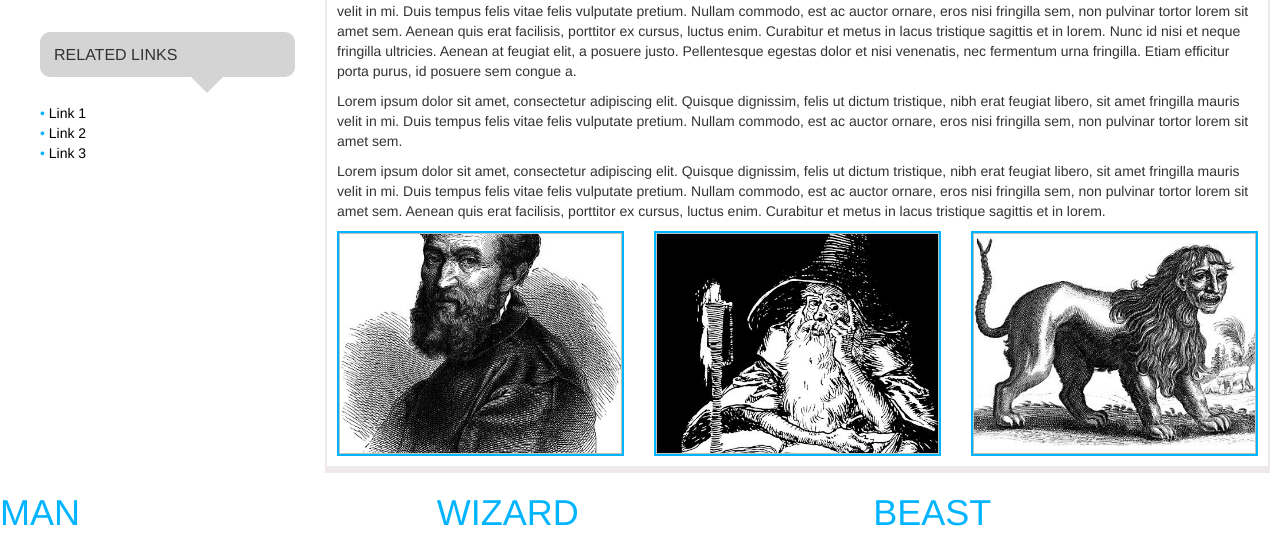
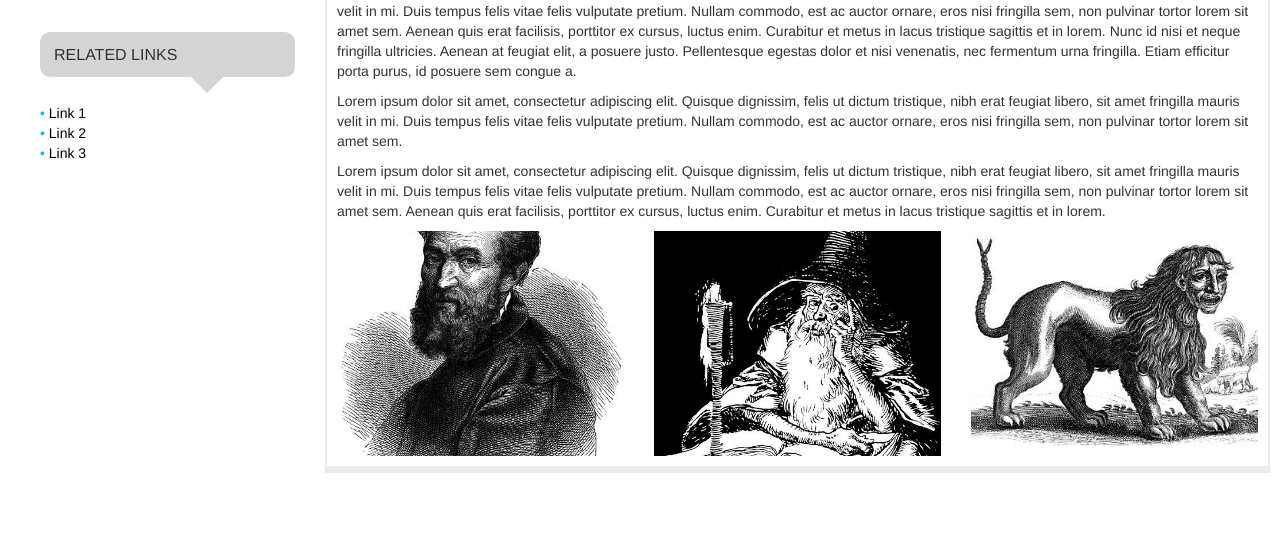
Before and after one commit to d88naimi/LL-Project, a website: page index.html in a window 1280 px wide. Shown: the part 249-800 px from the top of the page. Drawn offline with nearby package versions, Linux system fonts and the light colour scheme.

Commit message:
small bug with jquery

```diff
--- a/app.js
+++ b/app.js
@@ -17,19 +17,30 @@ var images = {
 };
 
 
-$(document).ready(function () {
-for (var j in images) {
-    console.log(images[j]);
-    console.log(JSON.stringify((images[j])));
-    console.log(JSON.stringify((images[j].heading)));
-    console.log("------------");
-    console.log(((images[j].path)));
+// $(function () {
+// for (var j in images) {
+//     console.log(images[j]);
+//     console.log(JSON.stringify((images[j])));
+//     console.log(JSON.stringify((images[j].heading)));
+//     console.log("------------");
+//     console.log(((images[j].path)));
 
 
 
-}
+//     var image = $("<div>");
+//     var col = $("<div>").addClass("col-xs-12 col-sm-4 col-md-4 col-lg-4");
+//     var text = $("<div>").addClass("text");
+//     image.append(text);
+//     col.append(image);
+//     console.log("------------");
+//     $("#images").append(col);
+//     image.css("background-image", 'url("' + images[j].path + '")');
+//     image.addClass("imageContainer");
+//     image.addClass("image");
+//     image.addClass("overlay");
+// }
 
-});
+// });
 
 // .imageContainer
 
@@ -43,8 +54,6 @@ for (var j in images) {
 // findInObj(images, "heading", "description");
 
 
-
-
 // $(document).ready(function () {
 //     $("p").mouseover(function () {
 //         $("p").css("background-color", "yellow");
--- a/index.html
+++ b/index.html
@@ -121,58 +121,32 @@
                     eros nisi fringilla sem, non pulvinar tortor lorem sit amet sem. Aenean quis erat facilisis, porttitor ex cursus, luctus enim. Curabitur et metus in lacus tristique sagittis et in lorem.
                 </p>
 
-                <div class="row">
+                <div id="images" class="row ">
 
                     <div class="col-xs-12 col-sm-4 col-md-4 col-lg-4">
-                        <div class="imageContainer" style="background-image: url('img/man.jpg')">
-                            <img class="image">
+                        <div class="imageContainer" style="background-image: url(img/man.jpg)">
                             <div class="overlay ">
                                 <div class="text ">Man Image <br> Image of Man </div>
                             </div>
                         </div>
                     </div>
                     <div class=" col-xs-12 col-sm-4 col-md-4 col-lg-4 ">
-                        <div class="imageContainer " style="background-image: url('img/wizard.jpg')">
-                            <img class="image ">
+                        <div class="imageContainer " style="background-image: url(img/wizard.jpg)">
+
                             <div class="overlay ">
                                 <div class="text ">Wizard Image <br> Image of a Wizard </div>
                             </div>
                         </div>
                     </div>
                     <div class=" col-xs-12 col-sm-4 col-md-4 col-lg-4 ">
-                        <div class="imageContainer " style="background-image: url('img/beast.jpg')">
-                            <img class="image " >
+                        <div class="imageContainer " style="background-image: url(img/beast.jpg)">
+
                             <div class="overlay ">
                                 <div class="text ">Beast Image <br> Image of a Beast </div>
                             </div>
                         </div>
                     </div>
                 </div>
-            </div>
-
-
-        </div>
-
-    </div>
-
-
-    <div class="row ">
-        <div class="col-md-4 ">
-            <div class=".imageContainer ">
-                <h1>MAN</h1>
-            </div>
-        </div>
-        <div class="col-md-4 ">
-            <div class=".imageContainer ">
-                <h1>WIZARD</h1>
-            </div>
-        </div>
-        <div class="col-md-4 ">
-            <div class=".imageContainer ">
-                <h1>BEAST</h1>
-            </div>
-        </div>
-
             </div>
 
             <!-- Wrapper div close -->
```
Lines whose indentation alone changed are shown as unchanged.
